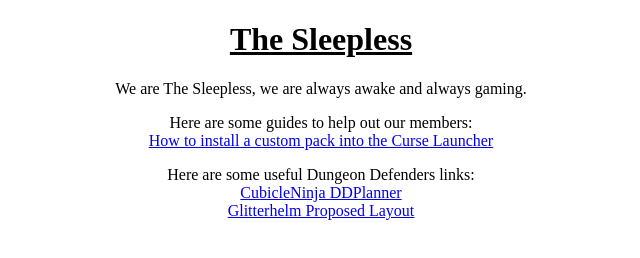
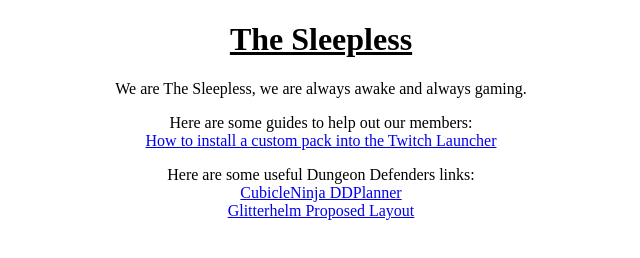
Before and after one commit to outaiurufu/outaiurufu.github.io, a plain HTML site: page index.html in a window 1280 px wide. Shown: the full height of the page, 319-959 px from the left. Drawn offline with Linux system fonts and the light colour scheme.

Commit message:
Update index.html

```diff
--- a/index.html
+++ b/index.html
@@ -15,7 +15,7 @@
 		</p>
 		<p>
 			Here are some guides to help out our members:<br>
-			<a href="/HowToCurseLauncher.html">How to install a custom pack into the Curse Launcher</a>
+			<a href="/HowToTwitchLauncher.html">How to install a custom pack into the Twitch Launcher</a>
 		</p>
 		<p>
 			Here are some useful Dungeon Defenders links:<br>
```
